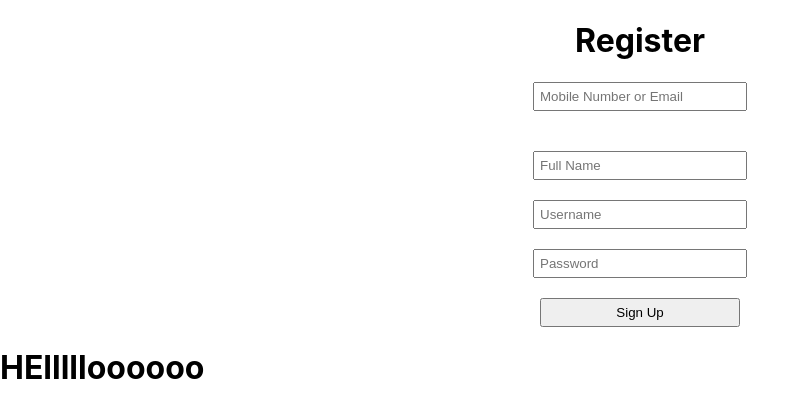
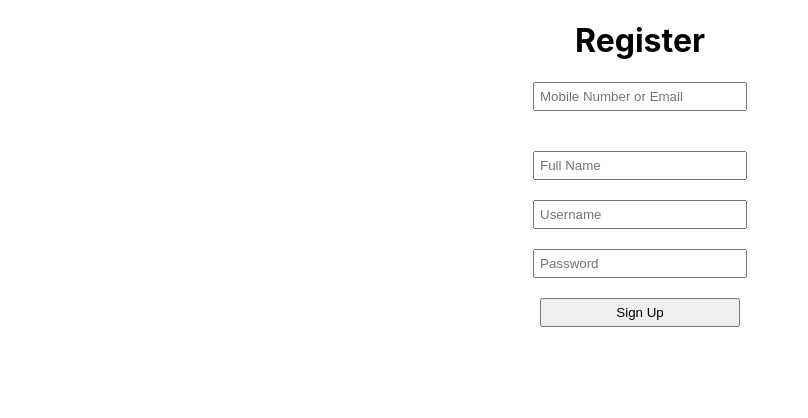
Before and after one commit to viveksantani1017/moments, a React (Create React App) app in the folder frontend/: page / in a window 1280 px wide. Shown: the top 418 px of the page, without its empty margins (0-808 px from the left). Built offline with nearby package versions, Linux system fonts and the light colour scheme.

Commit message:
temp changes reversed

```diff
--- a/frontend/src/pages/Register.jsx
+++ b/frontend/src/pages/Register.jsx
@@ -60,7 +60,7 @@ return (
             <br />
             <button type="submit" style={{ padding: 5, width: 200 }}>Sign Up</button>
             </center>
-            <h1>HEllllloooooo</h1>
+
         </form>
     </div>
     )
```
